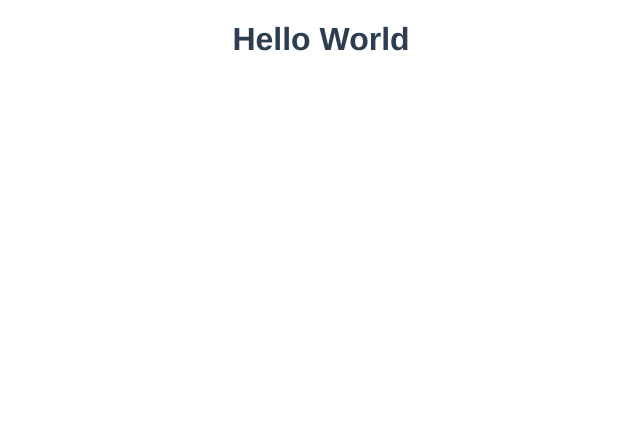
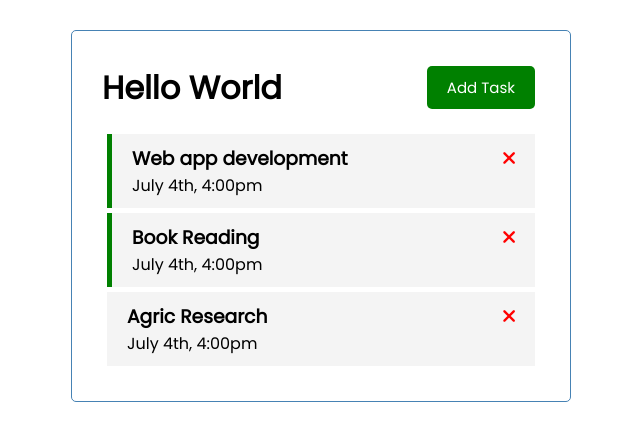
Before and after one commit to joshuaetim/vue-task-client, a Vue app: page / in a window 1280 px wide. Shown: the top 440 px of the page, without its empty margins (319-959 px from the left). Built offline with nearby package versions, Linux system fonts and the light colour scheme.

Commit message:
delete, toggle event

```diff
--- a/public/index.html
+++ b/public/index.html
@@ -5,6 +5,7 @@
     <meta http-equiv="X-UA-Compatible" content="IE=edge">
     <meta name="viewport" content="width=device-width,initial-scale=1.0">
     <link rel="icon" href="<%= BASE_URL %>favicon.ico">
+    <link rel="stylesheet" href="https://cdnjs.cloudflare.com/ajax/libs/font-awesome/6.1.1/css/all.min.css" integrity="sha512-KfkfwYDsLkIlwQp6LFnl8zNdLGxu9YAA1QvwINks4PhcElQSvqcyVLLD9aMhXd13uQjoXtEKNosOWaZqXgel0g==" crossorigin="anonymous" referrerpolicy="no-referrer" />
     <title><%= htmlWebpackPlugin.options.title %></title>
   </head>
   <body>
--- a/src/App.vue
+++ b/src/App.vue
@@ -1,27 +1,106 @@
 <template>
-  <h1>Hello World</h1>
+  <div class="container">
+    <Header title="Hello World"/>
+    <Tasks @toggle-reminder="toggleReminder" @delete-task="deleteTask" :tasks="tasks" />
+  </div>
   <router-view/>
 </template>
 
+<script>
+  import Header from './components/Header'
+  import Tasks from './components/Tasks'
+
+  export default {
+    name: 'App',
+    components: {
+      Header,
+      Tasks
+    },
+    data() {
+      return {
+        tasks: []
+      }
+    },
+    methods: {
+      deleteTask(id) {
+        if(confirm("do you want to delete this task?")) {
+          this.tasks = this.tasks.filter((task) => task.id !== id)
+        }
+      },
+      toggleReminder(id) {
+        for (const task of this.tasks) {
+          if (task.id == id) {
+            task.reminder = !task.reminder
+            break
+          }
+        }
+      }
+    },
+    created() {
+      this.tasks = [
+        {
+          id: 1,
+          text: 'Web app development',
+          day: 'July 4th, 4:00pm',
+          reminder: true
+        },
+        {
+          id: 2,
+          text: 'Book Reading',
+          day: 'July 4th, 4:00pm',
+          reminder: true
+        },
+        {
+          id: 3,
+          text: 'Agric Research',
+          day: 'July 4th, 4:00pm',
+          reminder: false
+        },
+      ]
+    }
+  }
+</script>
+
 <style>
-#app {
-  font-family: Avenir, Helvetica, Arial, sans-serif;
-  -webkit-font-smoothing: antialiased;
-  -moz-osx-font-smoothing: grayscale;
-  text-align: center;
-  color: #2c3e50;
-}
-
-nav {
-  padding: 30px;
-}
-
-nav a {
-  font-weight: bold;
-  color: #2c3e50;
-}
-
-nav a.router-link-exact-active {
-  color: #42b983;
-}
+  @import url('https://fonts.googleapis.com/css2?family=Poppins:wght@300;400&display=swap');
+  * {
+    box-sizing: border-box;
+    margin: 0;
+    padding: 0;
+  }
+  body {
+    font-family: 'Poppins', sans-serif;
+  }
+  .container {
+    max-width: 500px;
+    margin: 30px auto;
+    overflow: auto;
+    min-height: 300px;
+    border: 1px solid steelblue;
+    padding: 30px;
+    border-radius: 5px;
+  }
+  .btn {
+    display: inline-block;
+    background: #000;
+    color: #fff;
+    border: none;
+    padding: 10px 20px;
+    margin: 5px;
+    border-radius: 5px;
+    cursor: pointer;
+    text-decoration: none;
+    font-size: 15px;
+    font-family: inherit;
+  }
+  .btn:focus {
+    outline: none;
+  }
+  .btn:active {
+    transform: scale(0.98);
+  }
+  .btn-block {
+    display: block;
+    width: 100%;
+  }
 </style>
--- /dev/null
+++ b/src/components/Button.vue
@@ -0,0 +1,18 @@
+<template>
+   <button class="btn" @click="onClick()" :style="{background: color}">{{text}}</button>
+</template>
+
+<script>
+export default {
+    name: 'Button',
+    props: {
+        text: String,
+        color: String
+    },
+    methods: {
+        onClick() {
+            alert("hello")
+        }
+    },
+}
+</script>
--- /dev/null
+++ b/src/components/Header.vue
@@ -0,0 +1,28 @@
+<template>
+    <header>
+        <h1>{{title}}</h1>
+        <Button text="Add Task" color="green"/>
+    </header>
+</template>
+
+<script>
+import Button from './Button'
+    export default {
+        name: 'Header',
+        props: {
+            title: String
+        },
+        components: {
+            Button
+        }
+    }
+</script>
+
+<style scoped>
+    header{
+        display: flex;
+        justify-content: space-between;
+        align-items: center;
+        margin-bottom: 20px;
+    }
+</style>
--- /dev/null
+++ b/src/components/Task.vue
@@ -0,0 +1,42 @@
+<template>
+    <div @dblclick="$emit('toggle-reminder', task.id)" :class="[task.reminder ? 'reminder' : '', 'task']">
+        <h3>{{ task.text }}
+            <i @click="onDelete(task.id)" class="fas fa-times"></i>
+        </h3>
+        <p>{{ task.day }}</p>
+    </div>
+</template>
+
+<script>
+export default {
+    name: 'Task',
+    props: {
+        task: Object
+    },
+    methods: {
+        onDelete(id) {
+            this.$emit('delete-task', id)
+        }
+    },
+}
+</script>
+
+<style scope>
+.fas {
+  color: red;
+}
+.task {
+  background: #f4f4f4;
+  margin: 5px;
+  padding: 10px 20px;
+  cursor: pointer;
+}
+.task.reminder {
+  border-left: 5px solid green;
+}
+.task h3 {
+  display: flex;
+  align-items: center;
+  justify-content: space-between;
+}
+</style>
--- /dev/null
+++ b/src/components/Tasks.vue
@@ -0,0 +1,18 @@
+<template>
+    <div v-for="task in tasks">
+        <Task @toggle-reminder="$emit('toggle-reminder', task.id)" @delete-task="$emit('delete-task', task.id)" :task="task" />
+    </div>
+</template>
+
+<script>
+import Task from './Task'
+export default {
+    name: 'Tasks',
+    props: {
+        tasks: Array
+    },
+    components: {
+        Task
+    }
+}
+</script>
```
